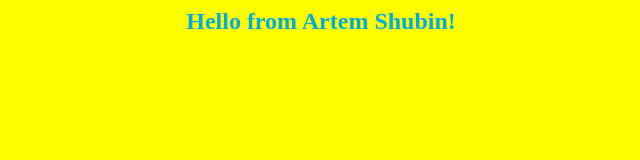
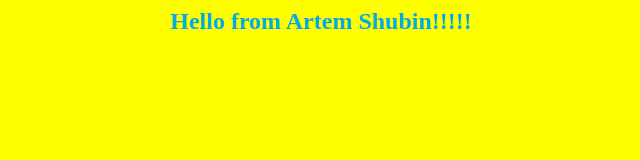
Before and after one commit to abcd-it/jenkins1, a plain HTML site: page index.html in a window 1280 px wide. Shown: the whole page, without its empty margins (319-959 px from the left). Drawn offline with Linux system fonts and the light colour scheme.

Commit message:
Update index.html

```diff
--- a/index.html
+++ b/index.html
@@ -1,7 +1,7 @@
 <html>
 <body bgcolor=yellow>
 <center>
-<h2><font color=space>Hello from Artem Shubin!</font></h2>
+<h2><font color=space>Hello from Artem Shubin!!!!!</font></h2>
 </center>
 </body>
 </html>
```
